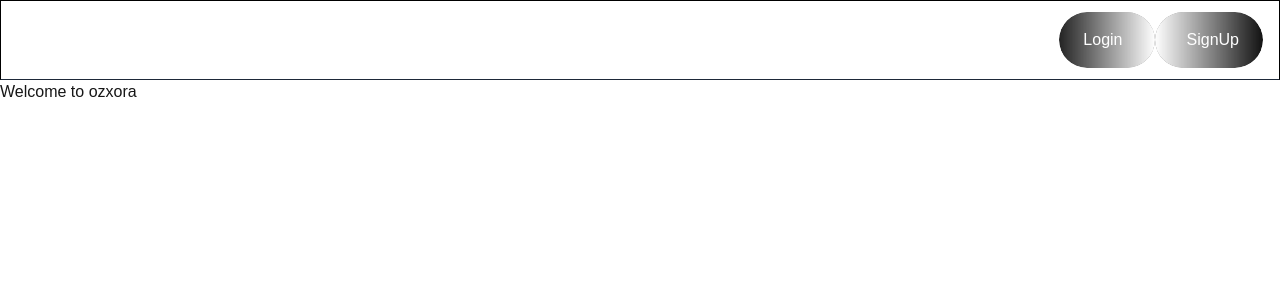
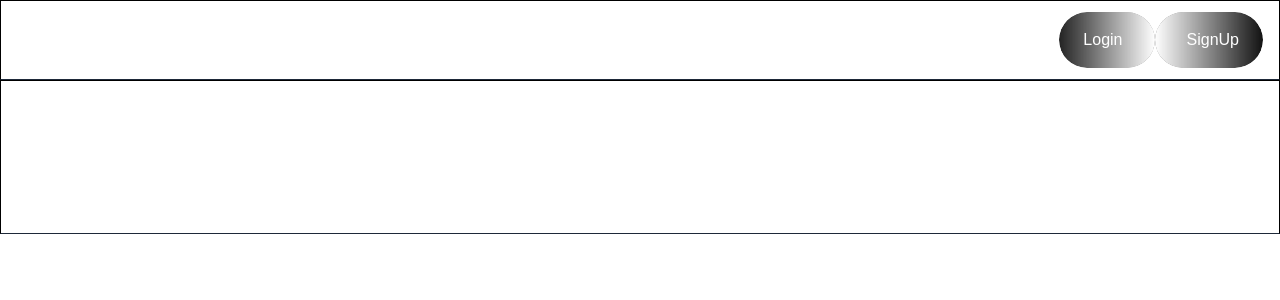
Before and after one commit to alimehdi32/arthor, a Next.js app in the folder frontend/: page / in a window 1280 px wide. Shown: the top 300 px of the page. Built offline with nearby package versions, Linux system fonts and the light colour scheme; no server answers.

Commit message:
working on default page UI

```diff
--- a/frontend/app/page.js
+++ b/frontend/app/page.js
@@ -4,7 +4,14 @@ export default function Home() {
   return (
     <div>
 
-      <h1>Welcome to ozxora</h1>
+      <div className='flex items-center justify-between w-full border border-b-gray-800 border-black p-4 text-white'>
+        <div className="pl-4">
+          <p className="ml-0 ">WelCome to Bravin</p>
+          <p className="ml-0 ">Your intelligent guide to mastering any skill</p>
+          <p className="ml-0 ">Stuck on what to learn next? We got you.</p>
+          <p className="ml-0 ">AIVID helps you figure out what to learn and how to learn it — with AI-generated roadmaps made just for you. Not ready to dive in? No worries. Videos unlock only when you are. No pressure, just progress. Let’s make learning feel less overwhelming and way more doable.</p>
+        </div>
+      </div>
     </div>
   );
 }
```
